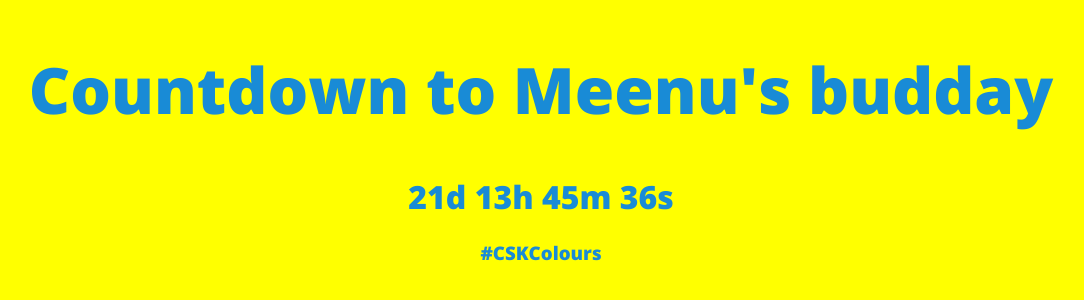
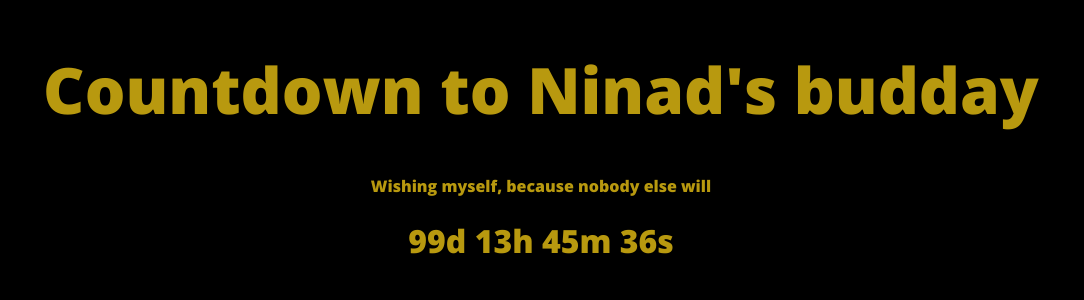
Before and after one commit to shenoyninad/budday-wishes, a React (Create React App) app: page / in a window 1280 px wide. Shown: the part 172-472 px from the top of the page, without its empty margins (99-1183 px from the left). Built offline with nearby package versions, Linux system fonts and the light colour scheme; a web font is replaced by a local one.

Commit message:
Updating it to my birthday

```diff
--- a/src/BuddayWishesMainPage.tsx
+++ b/src/BuddayWishesMainPage.tsx
@@ -2,10 +2,9 @@ import React, { useState, useEffect } from 'react';
 import './App.css';
 import useWindowSize from './hooks/useWindowSize';
 import Confetti from 'react-confetti';
-import image from './image-meenakshi.jpeg';
 
 function BuddayWishesMainPage() {
-  const name = "Meenu";
+  const name = "Ninad";
   const { width, height } = useWindowSize();
   const [visible, setVisible] = useState(true);
 
@@ -14,7 +13,7 @@ function BuddayWishesMainPage() {
     // Update the count down every 1 second
     var x = setInterval(function () {
 
-      var countDownDate = new Date("Apr 27, 2022 00:00:0").getTime();
+      var countDownDate = new Date("Jul 14, 2022 00:00:0").getTime();
       // Get today's date and time
       var now = new Date().getTime();
 
@@ -43,8 +42,8 @@ function BuddayWishesMainPage() {
   const text = visible ? (
     <div className="countdown-div" >
       <h1 className="countdown-text" > Countdown to {name}'s budday</h1>
+      <h4>Wishing myself, because nobody else will</h4>
       <h1 className="countdown-timer" id="countdown-timer" > Wait for it </h1>
-      <h3>#CSKColours</h3>
     </div>) :
     (<div className="wish-div">
       <Confetti
@@ -52,12 +51,7 @@ function BuddayWishesMainPage() {
         height={height}
       />
       <h1 className="wish-text"> Happy budday {name}!</h1>
-      <div className='image-div'>
-        <img className='image-element' alt="birthday girl ugly" src={image} />
-      </div>
-      <h1>IT IS YOUR BIRTHDAY!!</h1>
-      <h3>And, you haven't aged at all, congratulations!</h3>
-      <h3>#forever21</h3>
+      <h1>IT IS MY BIRTHDAY!!</h1>
     </div>)
 
   return (
--- a/src/index.css
+++ b/src/index.css
@@ -5,8 +5,8 @@ body {
     sans-serif;
   -webkit-font-smoothing: antialiased;
   -moz-osx-font-smoothing: grayscale;
-  background-color: yellow;
-  color: rgb(25, 139, 214);
+  background-color: black;
+  color: rgba(195, 162, 16, 0.947);
   font-family: 'Mochiy Pop P One', sans-serif;
   font-family: 'Open Sans', sans-serif;
 }
```
Also changed, not shown: src/image-meenakshi.jpeg (deleted).
